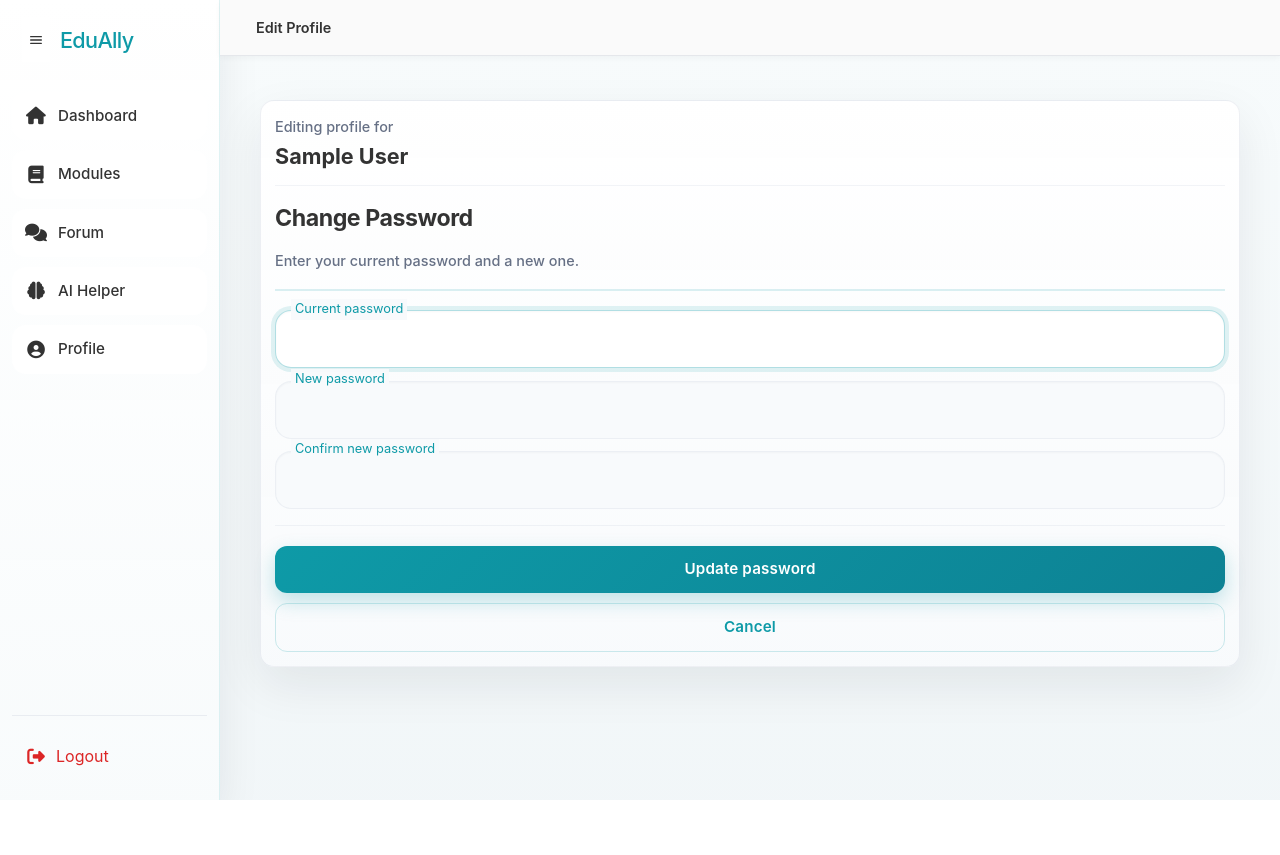
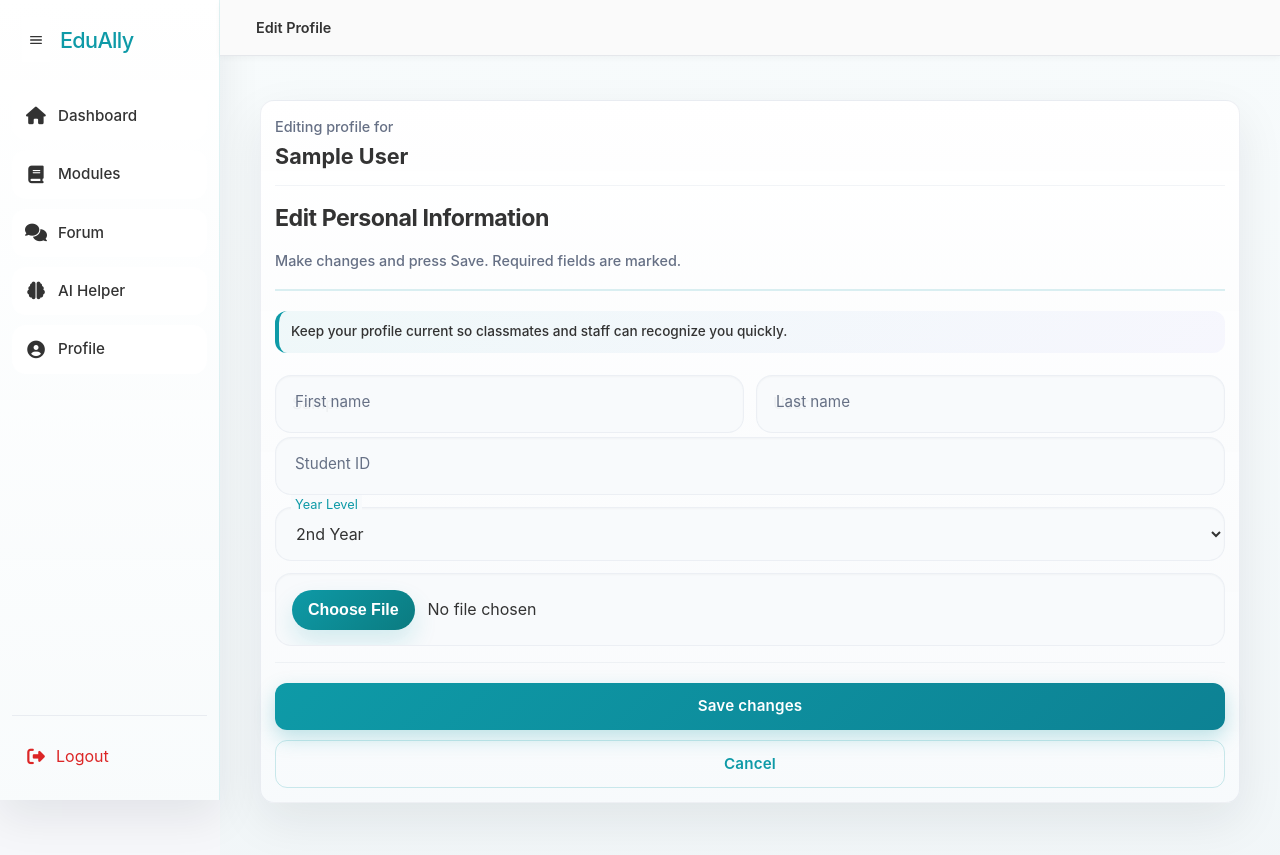
Before and after one commit to Edmar-15/edually, a Django app: page /account/profile/edit/ in a window 1280 px wide. Before the commit the page ends 800 px from the top, so only its background shows below. Run offline with Django 5.2, Linux system fonts and the light colour scheme; the visitor is signed in with stand-in values (Sample User, id 1).

Commit message:
debug and fic on profile

```diff
--- a/account/forms.py
+++ b/account/forms.py
@@ -289,8 +289,11 @@ class ProfileForm(forms.ModelForm):
                 self.fields["year_level"].widget.attrs["readonly"] = True
                 self.fields["year_level"].widget.attrs["style"] = "background:#f5f5f5;cursor:not-allowed;"
             else:
-                # Not set yet → required (the field already has `required=False` for the form,
-                # but we enforce it here so the user cannot skip it.)
+                # -----------------------------------------------------------------
+                #  No year set yet → make the field required and show a placeholder
+                # -----------------------------------------------------------------
+                placeholder = ("", "Select year level…")
+                self.fields["year_level"].choices = [placeholder] + self.YEAR_CHOICES
                 self.fields["year_level"].required = True
 
     # -------------------------- validation ------------------------------------
--- a/account/views.py
+++ b/account/views.py
@@ -1137,7 +1137,7 @@ def google_callback(request):
                 "Please complete your profile by adding a Student ID and selecting your Year Level."
             )
             # Send them straight to the edit‑profile page – they cannot skip it.
-            return redirect("account:profile_edit")
+            return redirect(reverse("account:profile_edit") + "?tab=profile")
 
     next_url = request.GET.get("state") or request.session.get(
         "post_consent_redirect", reverse("account:dashboard")
--- a/templates/account/add_password.html
+++ b/templates/account/add_password.html
@@ -43,7 +43,7 @@
             </div>
 
             <button type="submit" class="button primary-button">Save password</button>
-            <a href="{% url 'account:settings' %}" class="button outline-button">Cancel</a>
+            <a href="{% url 'account:profile' %}" class="button outline-button">Cancel</a>
         </form>
     </section>
 </main>
--- a/templates/account/edit_profile.html
+++ b/templates/account/edit_profile.html
@@ -207,7 +207,7 @@
 
         // Check if we came from profile page (default to password tab)
         const urlParams = new URLSearchParams(window.location.search);
-        const tab = urlParams.get('tab') || 'password';
+        const tab = urlParams.get('tab') || 'profile';
         showTab(tab);
     });
 </script>
```
Also changed, not shown: templates/account/profile.html (+4 -4 lines).
